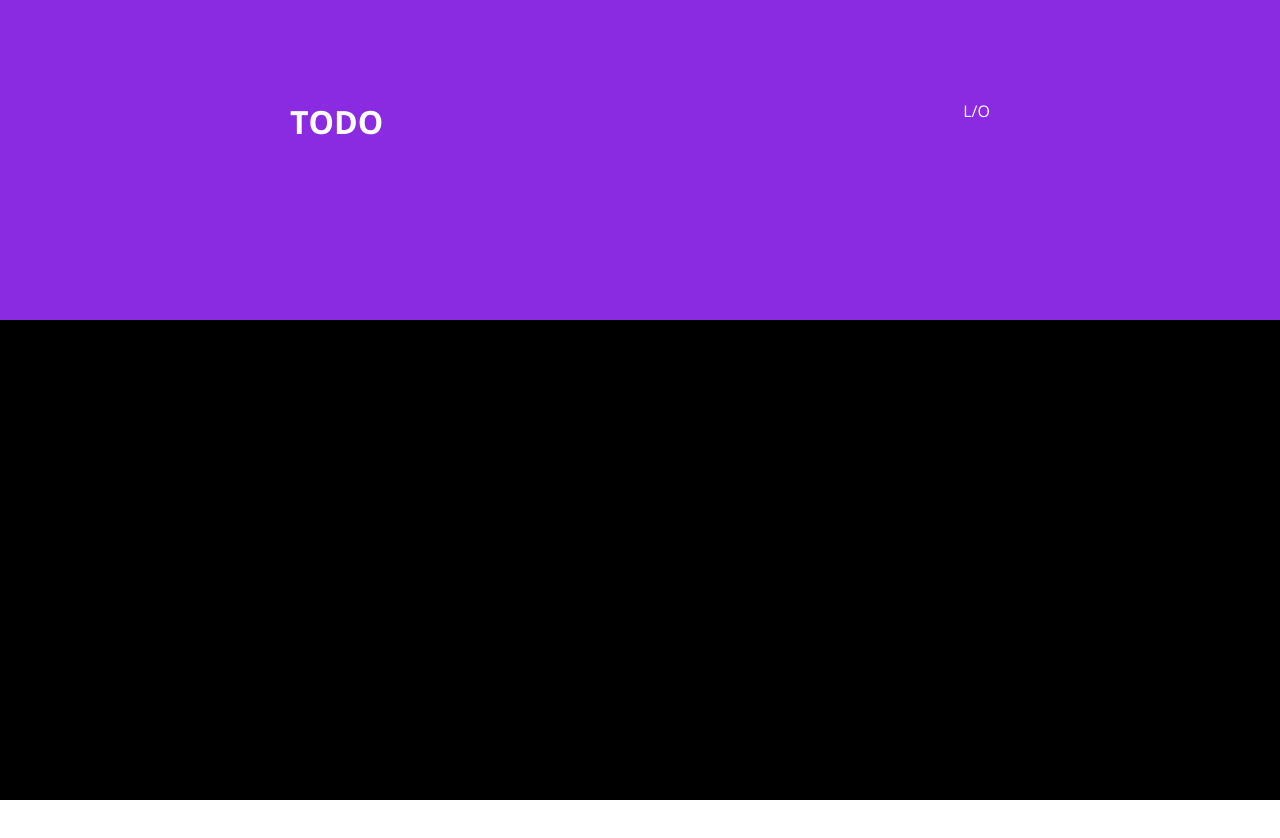
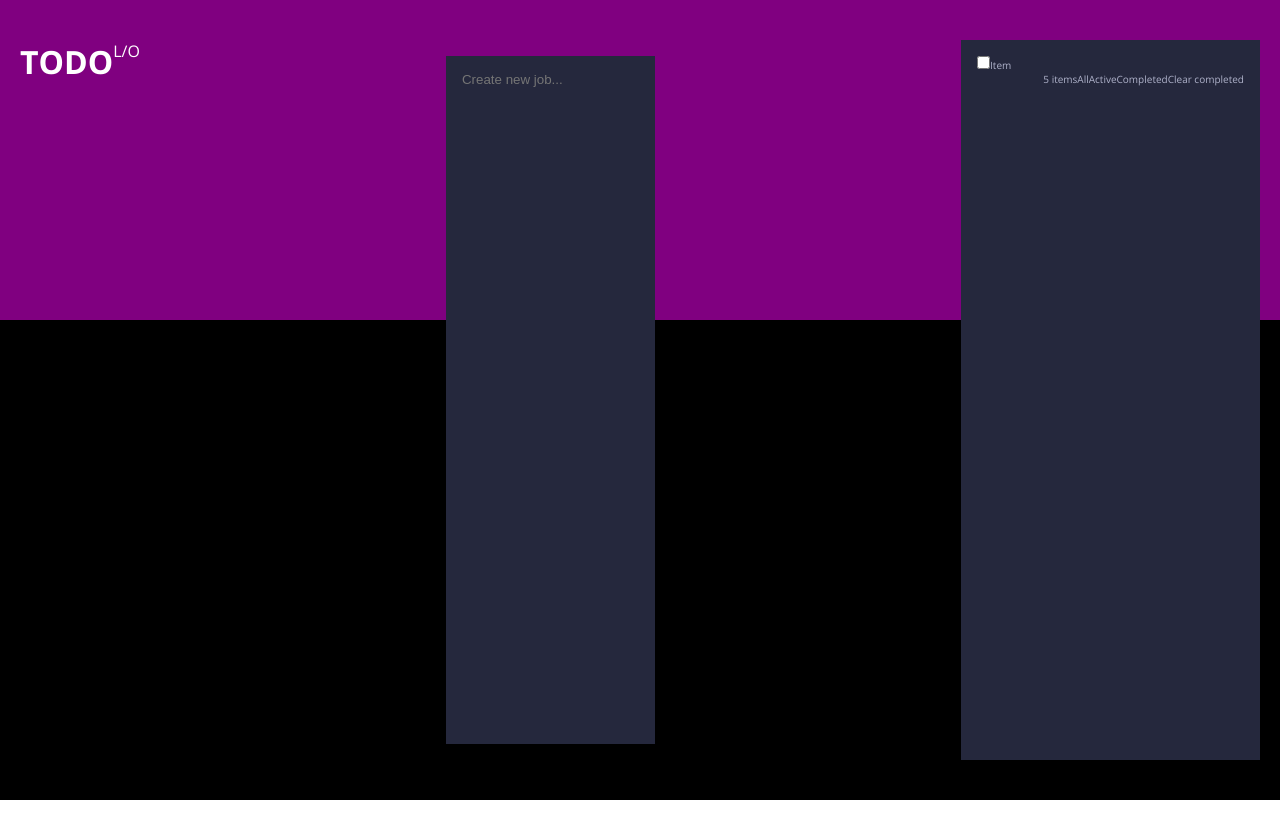
Before and after one commit to FrancoDavid/todo-react, a React (Create React App) app in the folder todo/: page / in a window 1280 px wide. Shown: the top 838 px of the page. After the commit the page ends 800 px from the top, so only its background shows below. Built offline with nearby package versions, Linux system fonts and the light colour scheme.

Commit message:
feat: creation components

```diff
--- a/todo/src/App.css
+++ b/todo/src/App.css
@@ -1,24 +1,8 @@
-.App-container--top {
-    height: 40%;
-    width: 100%;
+.App-container--middle {
 
-    background-color: blueviolet;
+    padding: 40px 20px;
+
+    height: 100vh; /* Esto hace que el contenedor ocupe el 100% del viewport */
+    background: linear-gradient(to bottom, purple 40%, black 40%); /* Gradiente lineal con el 40% de púrpura y el 60% de negro */
+
 }
-
-.App-container--bottom {
-    height: 60%;
-    width: 100%;
-
-    background-color: black;
-}
-
-.App-container--middle {
-    position: relative;
-    bottom: 90%;
-
-    display: flex;
-    flex-direction: column;
-    /* align-items: center; */
-
-    margin: 20px auto;
-}
--- a/todo/src/App.js
+++ b/todo/src/App.js
@@ -1,23 +1,25 @@
 import './App.css';
+
 import TodoHeader from './components/todo-header/todo-header';
+import TodoInput from './components/todo-input/todo-input';
+import TodoItem from './components/todo-item/todo-item';
+import TodoOption from './components/todo-option/todo-option';
 
 function App() {
   return (
     <main>
-      <section className='App-container--top'></section>
-      <section className='App-container--bottom'></section>
+      {/* <section className='App-container--top'></section>
+      <section className='App-container--bottom'></section> */}
 
-      <aside className='App-container--middle'>
+      <section className='App-container--middle'>
+
           <TodoHeader />
-          {/* <section>
-              <h1>INPUT</h1>
-              <h1>TABLA</h1>
-              <h1>OPTIONES</h1>
-          </section>
-          <section>
-            <h1>FOOTER</h1>
-          </section> */}
-      </aside>
+          <TodoInput />
+
+          <TodoItem />
+          <TodoOption />
+
+      </section>
     </main>
   );
 }
--- /dev/null
+++ b/todo/src/components/todo-input/todo-input.css
@@ -0,0 +1,20 @@
+aside {
+    background-color: #25283D;
+    color: #AFB2CA;
+
+    margin: 16px auto;
+    /* padding: 16px; */
+}
+
+aside input {
+    border: none;
+    padding: 16px;
+    background-color: #25283D;
+    color: white;
+
+    width: 100%;
+}
+
+aside input:focus, aside input:focus-visible {
+    border-color: white;
+}
--- /dev/null
+++ b/todo/src/components/todo-input/todo-input.jsx
@@ -0,0 +1,13 @@
+
+import './todo-input.css'
+
+
+const TodoInput = () => {
+    return (
+        <aside>
+            <input type="text" placeholder='Create new job...'></input>
+        </aside>
+    );
+}
+
+export default TodoInput;
--- /dev/null
+++ b/todo/src/components/todo-item/todo-item.css
@@ -0,0 +1,8 @@
+.TodoItem-item {
+    background-color: #25283D;
+    color: #AFB2CA;
+
+    padding: 16px;
+
+    display: flex-start;
+}
--- /dev/null
+++ b/todo/src/components/todo-item/todo-item.jsx
@@ -0,0 +1,15 @@
+
+import './todo-item.css'
+
+const TodoItem = () => {
+
+    return (
+        <div className="TodoItem-item">
+            <input type="checkbox"></input>
+            Item
+        </div>
+    );
+
+};
+
+export default TodoItem;
--- /dev/null
+++ b/todo/src/components/todo-option/todo-option.css
@@ -0,0 +1,9 @@
+section {
+    background-color: #25283D;
+    color: #AFB2CA;
+
+    padding: 16px;
+
+    display: flex;
+    justify-content: space-between;
+}
--- /dev/null
+++ b/todo/src/components/todo-option/todo-option.jsx
@@ -0,0 +1,20 @@
+import './todo-option.css';
+
+
+const TodoOption = () => {
+    return (
+        <section>
+            <aside>5 items</aside>
+            <aside>
+                <span>All</span>
+                <span>Active</span>
+                <span>Completed</span>
+            </aside>
+            <aside>
+                Clear completed
+            </aside>
+        </section>
+    )
+};
+
+export default TodoOption;
--- a/todo/src/index.css
+++ b/todo/src/index.css
@@ -2,7 +2,6 @@
   margin: 0;
   padding: 0;
   box-sizing: border-box;
-  height: 100%;
 }
 
 body {
```
